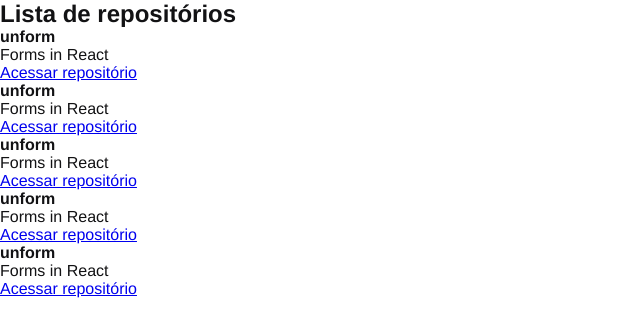
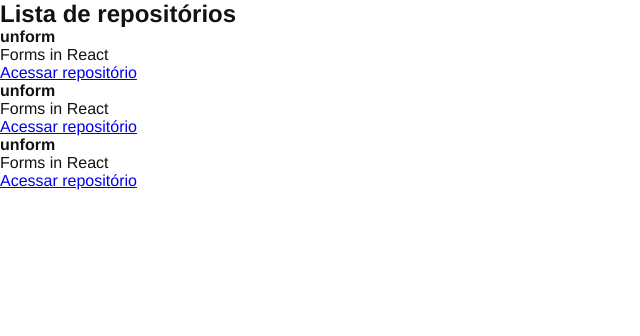
Before and after one commit to KesleyDavid/study_Ignite_React, a React app in the folder web/01-github-explorer/: page / in a window 1280 px wide. Shown: the top 336 px of the page, without its empty margins (0-640 px from the left). Built offline with nearby package versions, Linux system fonts and the light colour scheme.

Commit message:
[02] [project] React Properties

```diff
--- /dev/null
+++ b/web/01-github-explorer/src/components/RepositoryItem.jsx
@@ -0,0 +1,10 @@
+export function RepositoryItem({ repository }) {
+  return (
+    <li>
+      <strong>{repository?.name ?? 'Default'}</strong>
+      {/* Pesquisa se repositorio está vazio, se tiver nem pesquisa nome */}
+      <p>{repository.description}</p>
+      <a href={repository.link}>Acessar repositório</a>
+    </li>
+  )
+}
--- a/web/01-github-explorer/src/components/RepositoryList.jsx
+++ b/web/01-github-explorer/src/components/RepositoryList.jsx
@@ -1,34 +1,20 @@
+import { RepositoryItem } from "./RepositoryItem";
+
+const objRepository = {
+  name: 'unform',
+  description: 'Forms in React',
+  link: 'https://github.com/unform/unform',
+}
+
 export function RepositoryList() {
   return (
     <section className="repository-list">
       <h1>Lista de repositórios</h1>
 
       <ul>
-        <li>
-          <strong>unform</strong>
-          <p>Forms in React</p>
-          <a href="#">Acessar repositório</a>
-        </li>
-        <li>
-          <strong>unform</strong>
-          <p>Forms in React</p>
-          <a href="#">Acessar repositório</a>
-        </li>
-        <li>
-          <strong>unform</strong>
-          <p>Forms in React</p>
-          <a href="#">Acessar repositório</a>
-        </li>
-        <li>
-          <strong>unform</strong>
-          <p>Forms in React</p>
-          <a href="#">Acessar repositório</a>
-        </li>
-        <li>
-          <strong>unform</strong>
-          <p>Forms in React</p>
-          <a href="#">Acessar repositório</a>
-        </li>
+        <RepositoryItem repository={objRepository} />
+        <RepositoryItem repository={objRepository} />
+        <RepositoryItem repository={objRepository} />
       </ul>
     </section>
   )
```
